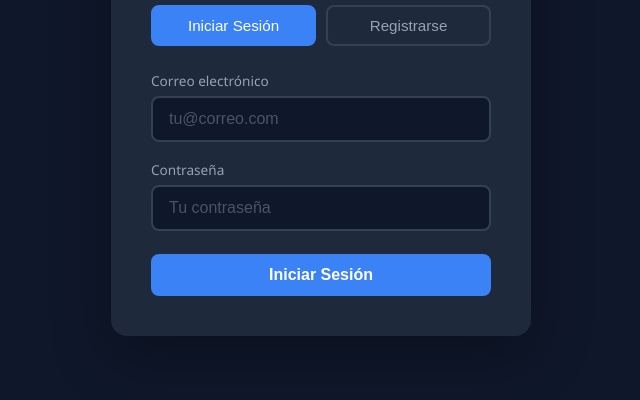
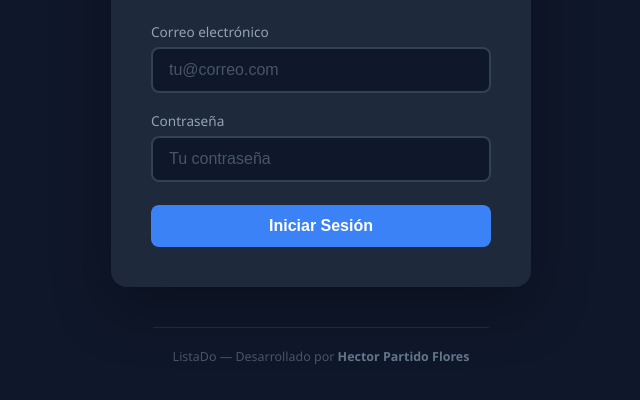
Before and after one commit to HectorPartido/ListaDo, a website: page public/index.html in a window 1280 px wide. Shown: the part 298-698 px from the top of the page, without its empty margins (319-959 px from the left). Drawn offline with Linux system fonts and the light colour scheme.

Commit message:
Add: Footer with credits in the html files

```diff
--- a/public/css/style.css
+++ b/public/css/style.css
@@ -22,6 +22,7 @@ body {
     color: #e2e8f0;
     min-height: 100vh;
     display: flex;
+    flex-direction: column;
     justify-content: center;
     align-items: center;
 }
--- a/public/css/utils.css
+++ b/public/css/utils.css
@@ -220,6 +220,20 @@
     color: #475569;
 }
 
+/* ==================== FOOTER ==================== */
+.app-footer {
+    text-align: center;
+    padding: 20px;
+    color: #475569;
+    font-size: 0.78rem;
+    margin-top: 40px;
+    border-top: 1px solid #1e293b;
+}
+
+.app-footer strong {
+    color: #64748b;
+}
+
 /* ==================== ANIMACIONES DE ENTRADA ==================== */
 @keyframes fadeInUp {
     from {
--- a/public/index.html
+++ b/public/index.html
@@ -53,6 +53,10 @@
         <div id="message" class="message"></div>
     </div>
 
+    <footer class="app-footer">
+        <p>ListaDo — Desarrollado por <strong>Hector Partido Flores</strong></p>
+    </footer>
+
     <script src="/js/utils.js"></script>
     <script src="/js/auth.js"></script>
 </body>
```
Also changed, not shown: public/dashboard.html (+6 -0 lines), public/subject.html (+6 -0 lines).
